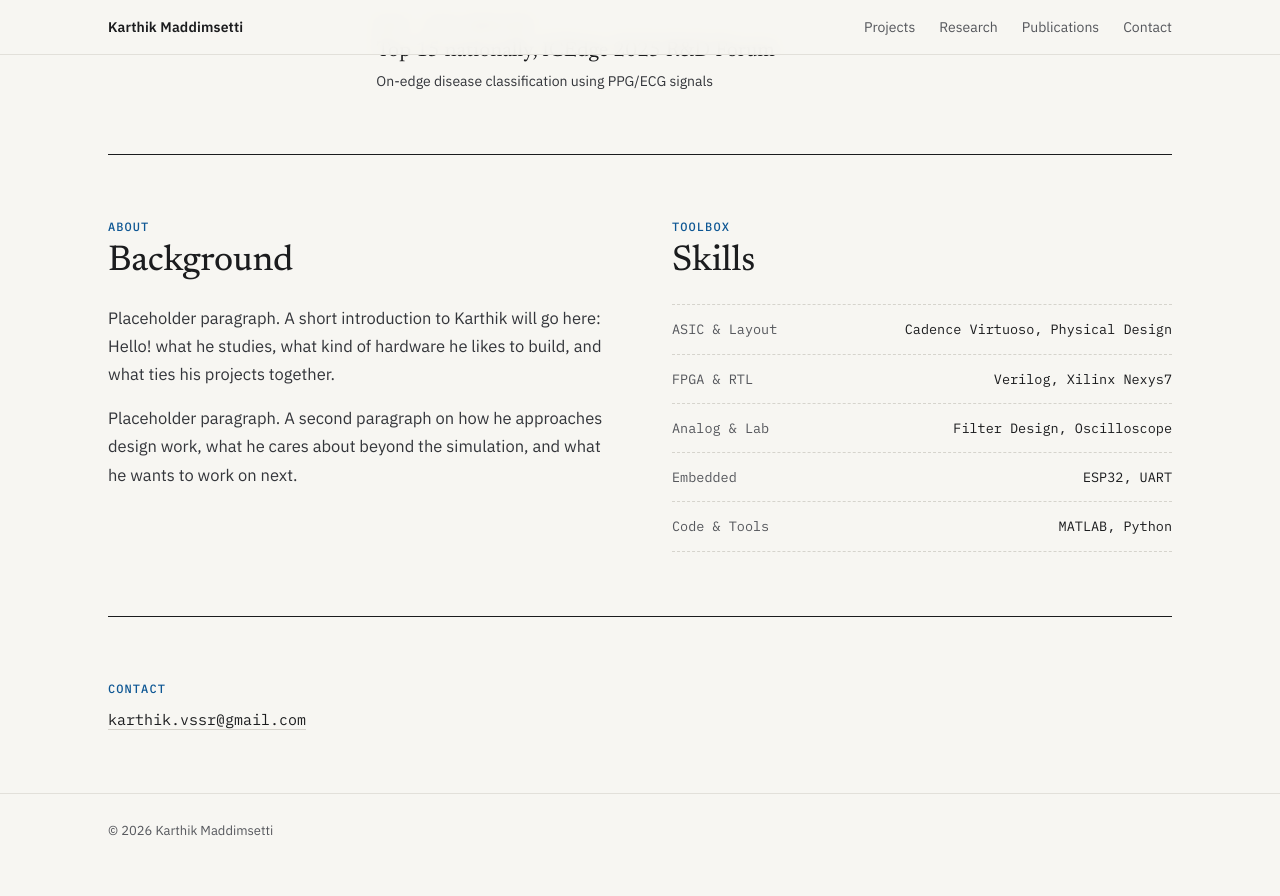
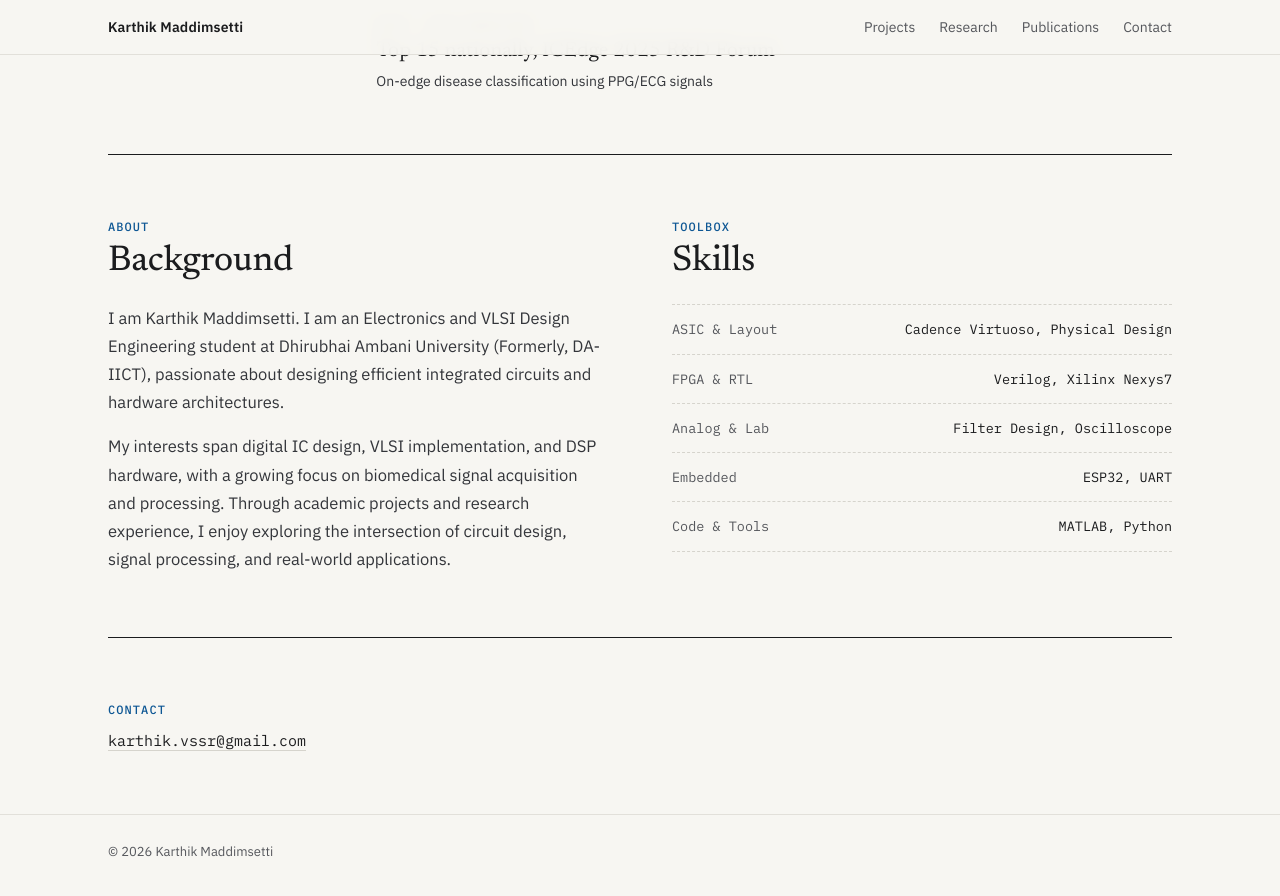
Before and after one commit to karthikm-22/karthikm-22.github.io, a Jekyll site: the page built from index.html, in a window 1280 px wide and 900 px high, scrolled down 3057 px. Shown: the top 896 px of the window. Built offline with Jekyll 4.4.1, drawn with Linux system fonts in a browser that asks for light colours.

Commit message:
About: replace placeholder with Karthik's introduction
Co-Authored-By: Claude Opus 5.5 <noreply@anthropic.com>
Claude-Session: https://claude.ai/code/session_01AKG1NoTwCQwdDbFKPKq22J

```diff
--- a/_data/profile.yml
+++ b/_data/profile.yml
@@ -43,15 +43,17 @@ publications:
     title: Top 15 nationally, ICEdge 2025 R&D Forum
     note: On-edge disease classification using PPG/ECG signals
 
-# About section at the bottom of the home page (placeholder text for now)
+# About section at the bottom of the home page
 about:
   - >-
-    Placeholder paragraph. A short introduction to Karthik will go here: Hello! what
-    he studies, what kind of hardware he likes to build, and what ties his
-    projects together.
+    I am Karthik Maddimsetti. I am an Electronics and VLSI Design Engineering
+    student at Dhirubhai Ambani University (Formerly, DA-IICT), passionate about
+    designing efficient integrated circuits and hardware architectures.
   - >-
-    Placeholder paragraph. A second paragraph on how he approaches design work,
-    what he cares about beyond the simulation, and what he wants to work on next.
+    My interests span digital IC design, VLSI implementation, and DSP hardware,
+    with a growing focus on biomedical signal acquisition and processing. Through
+    academic projects and research experience, I enjoy exploring the intersection
+    of circuit design, signal processing, and real-world applications.
 
 # Skills table next to the About text (placeholder rows for now)
 skills:
```
